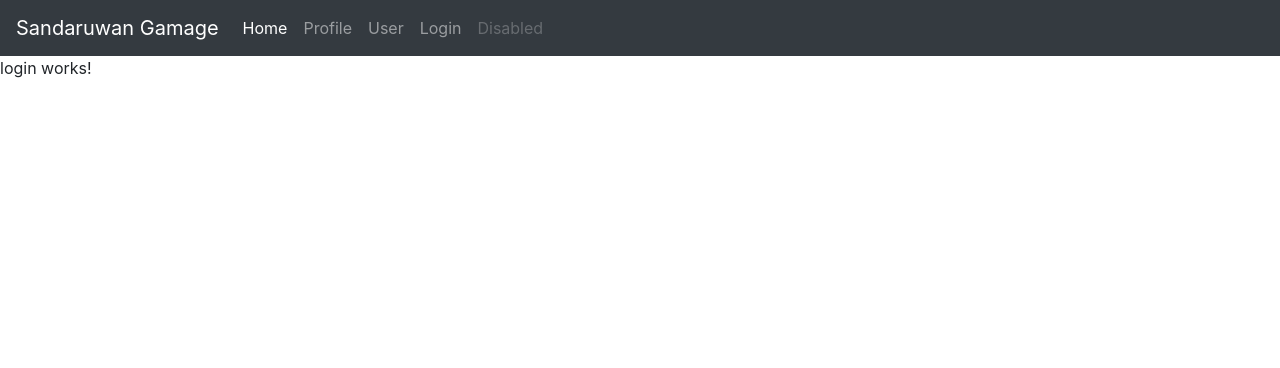
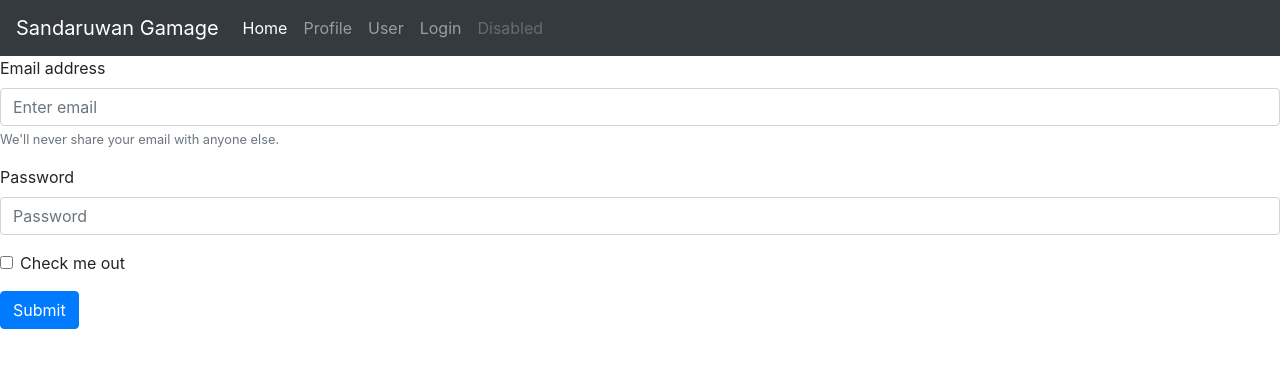
Before and after one commit to SANDARUWANGGSS/AngularTestProject, an Angular app: page /login in a window 1280 px wide. Shown: the top 368 px of the page. Built offline with nearby package versions, Linux system fonts and the light colour scheme.

Commit message:
add servuces files

```diff
--- a/src/app/login/login.component.html
+++ b/src/app/login/login.component.html
@@ -1 +1,16 @@
-<p>login works!</p>
+<form>
+    <div class="form-group">
+      <label for="exampleInputEmail1">Email address</label>
+      <input type="email" class="form-control" id="exampleInputEmail1" aria-describedby="emailHelp" placeholder="Enter email">
+      <small id="emailHelp" class="form-text text-muted">We'll never share your email with anyone else.</small>
+    </div>
+    <div class="form-group">
+      <label for="exampleInputPassword1">Password</label>
+      <input type="password" class="form-control" id="exampleInputPassword1" placeholder="Password">
+    </div>
+    <div class="form-group form-check">
+      <input type="checkbox" class="form-check-input" id="exampleCheck1">
+      <label class="form-check-label" for="exampleCheck1">Check me out</label>
+    </div>
+    <button type="submit" class="btn btn-primary">Submit</button>
+  </form>
```
Also changed, not shown: src/app/user-services.service.ts (added, +9 -0 lines), 1 other file (tests, documents, lock files or other folders).
